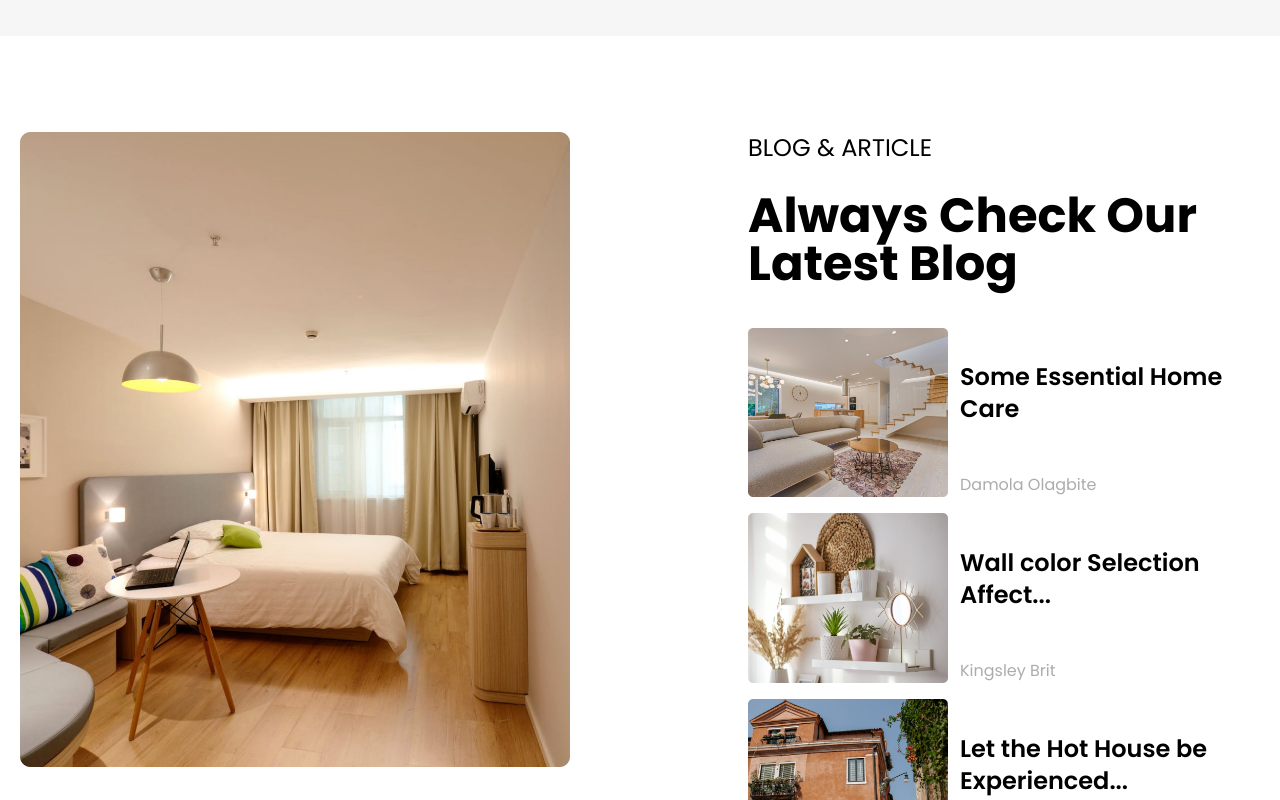
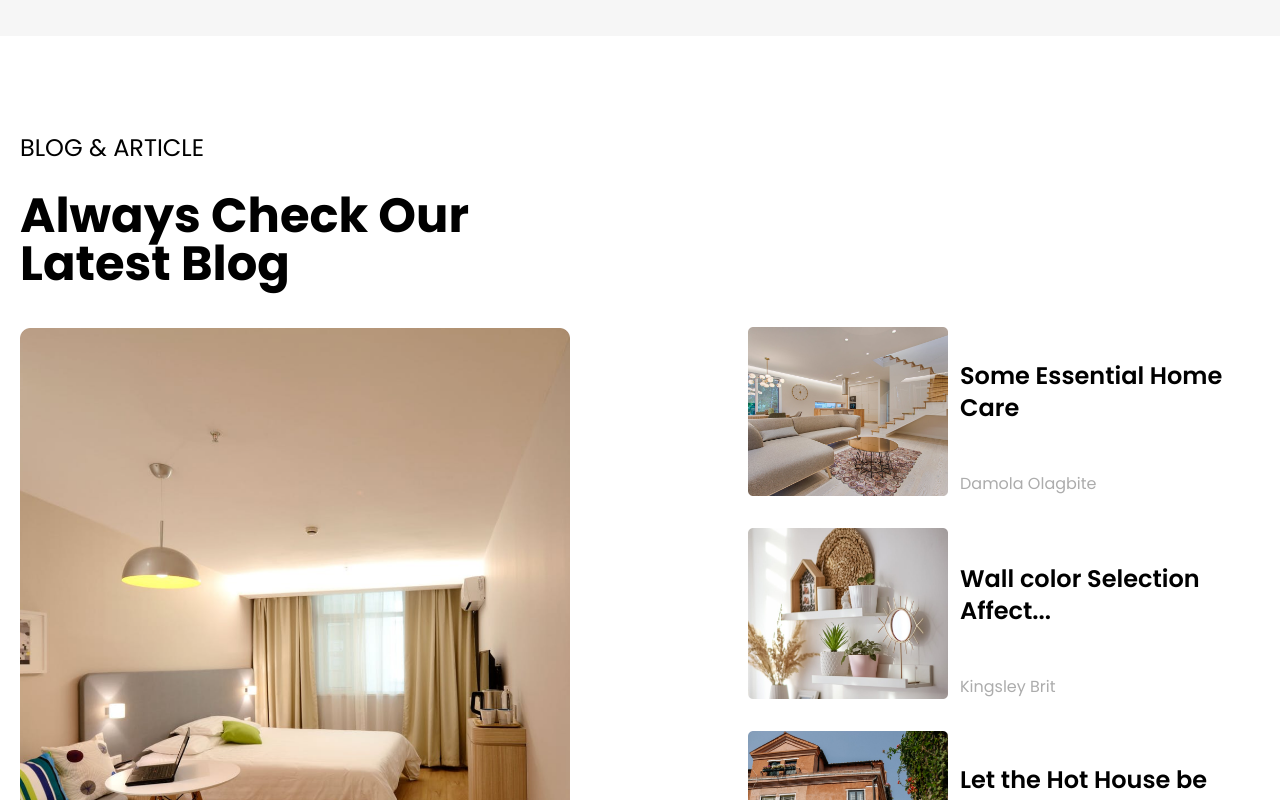
Before and after one commit to Faithyyyyy/Luxoria, a React (Vite) app: page / in a window 1280 px wide. Shown: the part 2320-3120 px from the top of the page. Built offline with nearby package versions, Linux system fonts and the light colour scheme.

Commit message:
updated the key

```diff
--- a/src/component/BlogSection.jsx
+++ b/src/component/BlogSection.jsx
@@ -2,7 +2,6 @@ import blog1 from "../assets/blog1.png";
 import blog2 from "../assets/blog2.png";
 import blog3 from "../assets/blog3.png";
 import blog4 from "../assets/blog4.png";
-import { forwardRef } from "react";
 
 function Blog() {
   const blogs = [
@@ -25,14 +24,20 @@ function Blog() {
   return (
     <section className="px-5 max-w-7xl mx-auto font-poppins py-24 lg:flex gap-10 xl:gap-0 xl:justify-between">
       <div className="hidden lg:block max-w-[550px]">
-        <img src={blog1} alt="" className="w-full" />
-        <p className="mt-9 text-2xl font-semibold">
+        <h3 className="text-lg mb-7 lg:text-2xl hidden lg:block">
+          BLOG & ARTICLE
+        </h3>
+        <h2 className="text-2xl font-bold lg:text-4xl xl:text-5xl mb-10 hidden lg:block">
+          Always Check Our Latest Blog
+        </h2>
+        <img src={blog1} alt="" className=" hidden lg:block w-full" />
+        <p className="hidden lg:block mt-9 text-2xl font-semibold">
           This is the Appearance of the Interior of the Newest...
         </p>
       </div>
-      <div className="max-w-2xl mx-auto lg:max-w-lg lg:mx-0">
-        <h3 className="text-lg mb-7 lg:text-2xl">BLOG & ARTICLE</h3>
-        <h2 className="text-2xl font-bold lg:text-4xl xl:text-5xl mb-10">
+      <div className="max-w-lg mx-auto lg:max-w-lg lg:mx-0 lg:self-center">
+        <h3 className="text-lg mb-7 lg:text-2xl lg:hidden">BLOG & ARTICLE</h3>
+        <h2 className="text-2xl font-bold lg:text-4xl xl:text-5xl mb-10 lg:hidden">
           Always Check Our Latest Blog
         </h2>
         <div>
@@ -40,7 +45,7 @@ function Blog() {
             return (
               <article
                 key={i}
-                className="flex flex-col mb-10 max-w-lg mx-auto lg:mx-0 lg:mb-0 lg:flex-row items-end lg:mt-4 gap-3"
+                className="flex flex-col mb-10 max-w-lg mx-auto lg:mx-0 lg:mb-0 lg:flex-row lg:items-end lg:mt-8 mt-10 gap-3 "
               >
                 <img
                   src={blog.blogImg}
--- a/src/component/Filter.jsx
+++ b/src/component/Filter.jsx
@@ -1,6 +1,11 @@
+import { useState } from "react";
 import filter from "../assets/filter.png";
 
-function filterSection({ filterPropertiesPrice, dataset, FilteredItems }) {
+function filterSection({ filterPropertiesPrice, dataset, filterCategory }) {
+  const uniqueCats = [
+    ...new Set(dataset.map((item) => item.category[1].nameSingular)),
+  ];
+
   return (
     <section className=" w-[250px] hidden xl:block font-poppins">
       <div className="flex gap-4 items-center mb-4">
@@ -43,6 +48,22 @@ function filterSection({ filterPropertiesPrice, dataset, FilteredItems }) {
           above - ₦10,000,000
         </p>
       </div>
+      <div className="mt-16">
+        <h4 className="font-semibold mb-10 underline">By Category</h4>
+        {uniqueCats.map((cats) => {
+          return (
+            <p
+              key={cats}
+              className="mb-5 text-lg cursor-pointer"
+              onClick={() => {
+                filterCategory(cats);
+              }}
+            >
+              {cats}
+            </p>
+          );
+        })}
+      </div>
     </section>
   );
 }
--- a/src/component/Houses.jsx
+++ b/src/component/Houses.jsx
@@ -18,6 +18,7 @@ function Houses() {
   const [error, setError] = useState(false);
   const [checkFilteredItems, setCheckFilteredItems] = useState(false);
   const [FilteredItems, setFilteredItems] = useState([]);
+
   let today = new Date();
   let dd = String(today.getDate()).padStart(2, "0");
   let mm = String(today.getMonth() + 1).padStart(2, "0"); //January is 0!
@@ -64,9 +65,18 @@ function Houses() {
     });
     setFilteredItems(newDataSet);
   };
+  // A function to filter the category of the properties
+  const filterCategory = (cats) => {
+    setCheckFilteredItems(true);
+    const category = dataset.filter((category) => {
+      return category.category[1].nameSingular === cats;
+    });
+    setFilteredItems(category);
+  };
   if (error) {
     return <ErrorPage />;
   }
+
   return (
     <>
       <section className="pb-28  max-w-7xl mx-auto xl:px-0 pt-16 md:pt-36 font-poppins px-5 grid gap-12">
@@ -86,6 +96,7 @@ function Houses() {
               dataset={dataset}
               FilteredItems={FilteredItems}
               filterPropertiesPrice={filterPropertiesPrice}
+              filterCategory={filterCategory}
             />
             <div className="houses-container flex-grow">
               {checkFilteredItems
--- a/src/component/Navbar.jsx
+++ b/src/component/Navbar.jsx
@@ -42,7 +42,7 @@ function Navbar({ navIcon, handleNav }) {
           </nav>
           <div className="">
             <a
-              href=""
+              href="#"
               className="bg-customDarkBlue text-white h-10 flex px-6 rounded-sm items-center"
             >
               Contact Us
```
